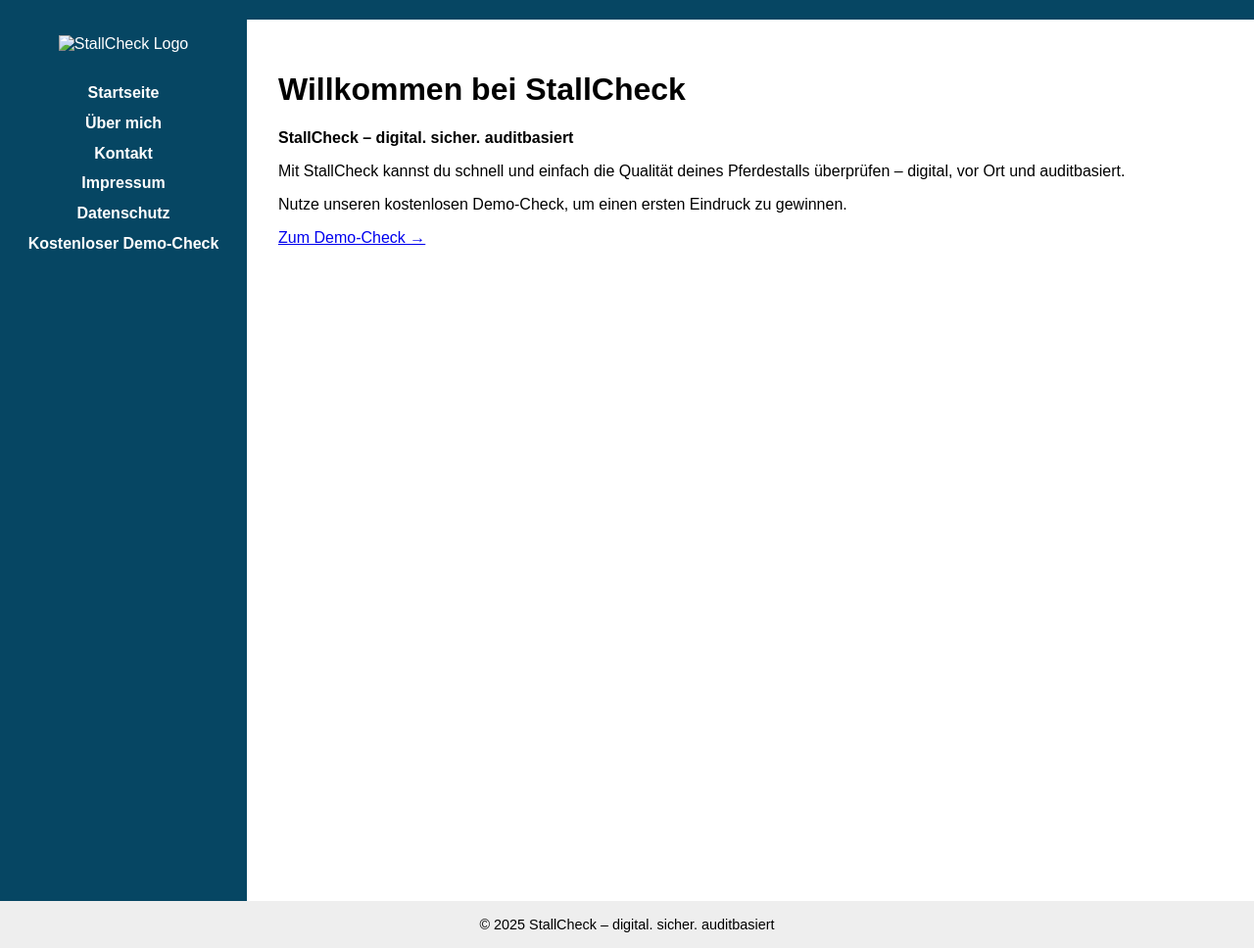
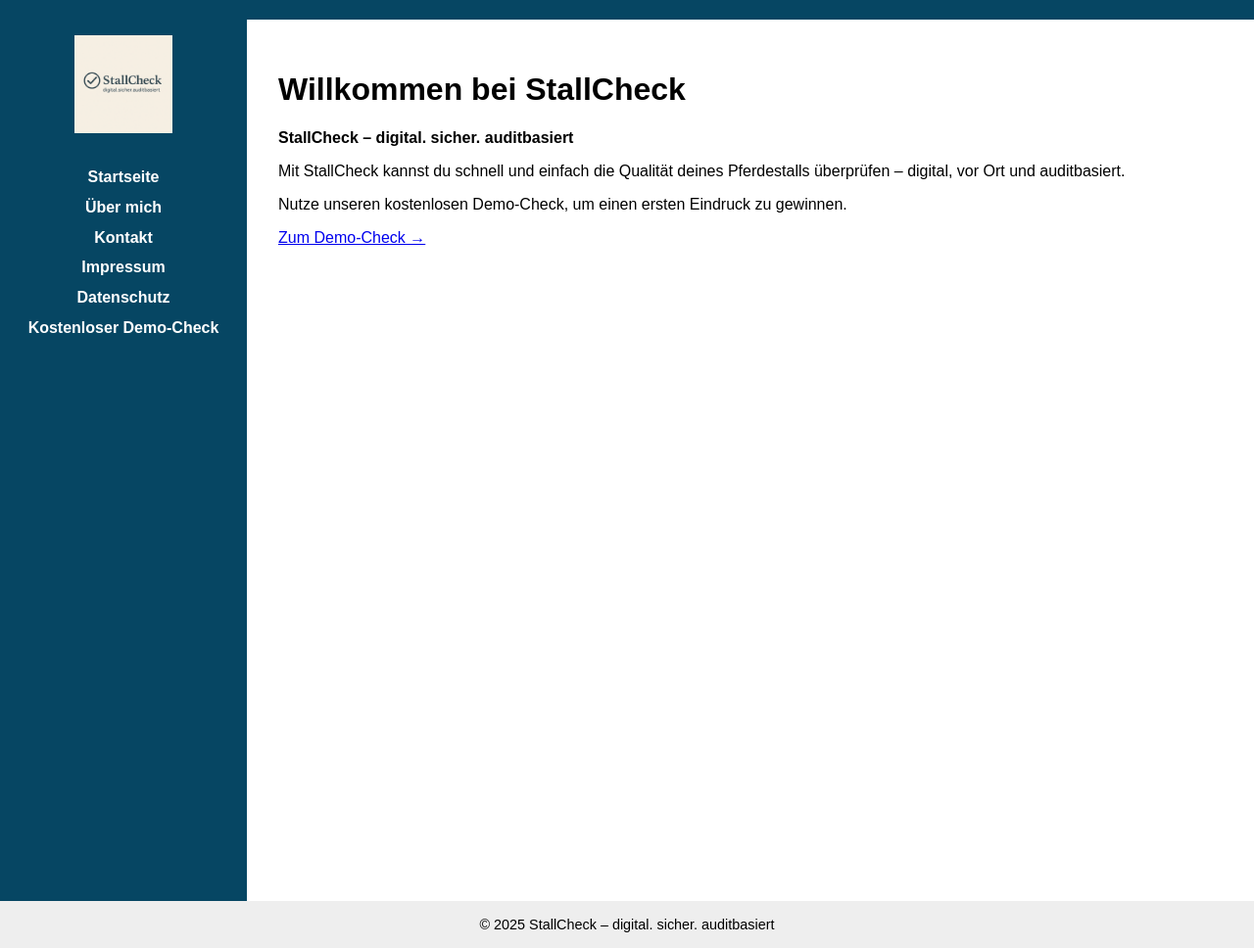
Before and after one commit to Kerstin78/stallcheck, a Jekyll site: the page built from index.md, in a window 1280 px wide. Shown: the whole page at 98% size. Built offline with Jekyll 4.4.1, drawn with Linux system fonts in a browser that asks for light colours.

Commit message:
Update default.html

```diff
--- a/_layouts/default.html
+++ b/_layouts/default.html
@@ -1,10 +1,10 @@
 <!DOCTYPE html>
 <html lang="de">
   <head>
-    <meta charset="UTF-8">
-    <meta name="viewport" content="width=device-width, initial-scale=1.0">
+    <meta charset="UTF-8" />
+    <meta name="viewport" content="width=device-width, initial-scale=1.0" />
     <title>{{ page.title }}</title>
-    <link rel="stylesheet" href="{{ '/assets/css/style.css' | relative_url }}">
+    <link rel="stylesheet" href="{{ '/assets/css/style.css' | relative_url }}" />
     <style>
       body {
         font-family: Arial, sans-serif;
@@ -60,7 +60,8 @@
 
     <div class="container">
       <nav>
-        <img src="{{ '/assets/images/logo-stallcheck.png' | relative_url }}" alt="StallCheck Logo" />
+        <!-- Logo mit korrektem Pfad -->
+        <img src="{{ '/assets/logo-stallcheck.png' | relative_url }}" alt="StallCheck Logo" />
         <a href="{{ '/' | relative_url }}">Startseite</a>
         <a href="{{ '/ueber-mich/' | relative_url }}">Über mich</a>
         <a href="{{ '/kontakt/' | relative_url }}">Kontakt</a>
```
